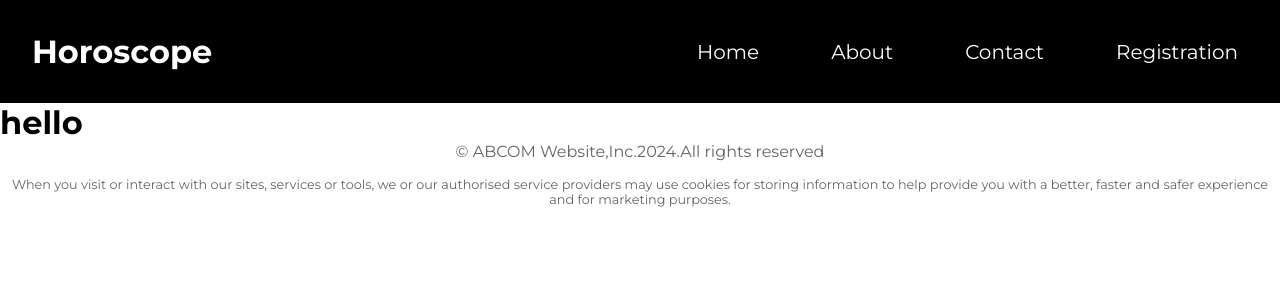
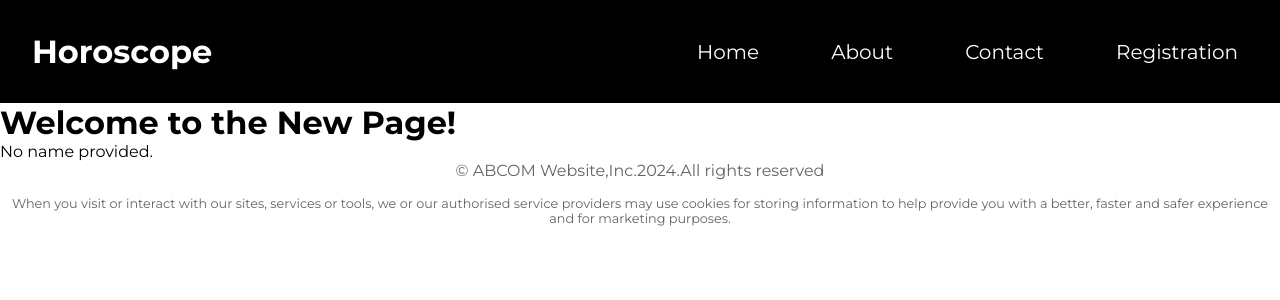
Before and after one commit to tasmaishelke/horoscope, a React (Vite) app: page /kundli in a window 1280 px wide. Shown: the top 300 px of the page. Built offline with nearby package versions, Linux system fonts and the light colour scheme.

Commit message:
added tags to show details

```diff
--- a/src/pages/kundli.jsx
+++ b/src/pages/kundli.jsx
@@ -1,10 +1,17 @@
 import React from 'react'
+import { useLocation } from 'react-router-dom';
 
 const Kundli = () => {
-  return (
-    <div>
-      <h1>hello</h1>
-    </div>
+
+  const location = useLocation();
+  const { fullName } = location.state || {};
+
+  return(
+        <div>
+            <h1>Welcome to the New Page!</h1>
+            {/* Display the name if it exists */}
+            {fullName ? <p>Hello, {fullName}!</p> : <p>No name provided.</p>}
+        </div>
   )
 }
 
```
